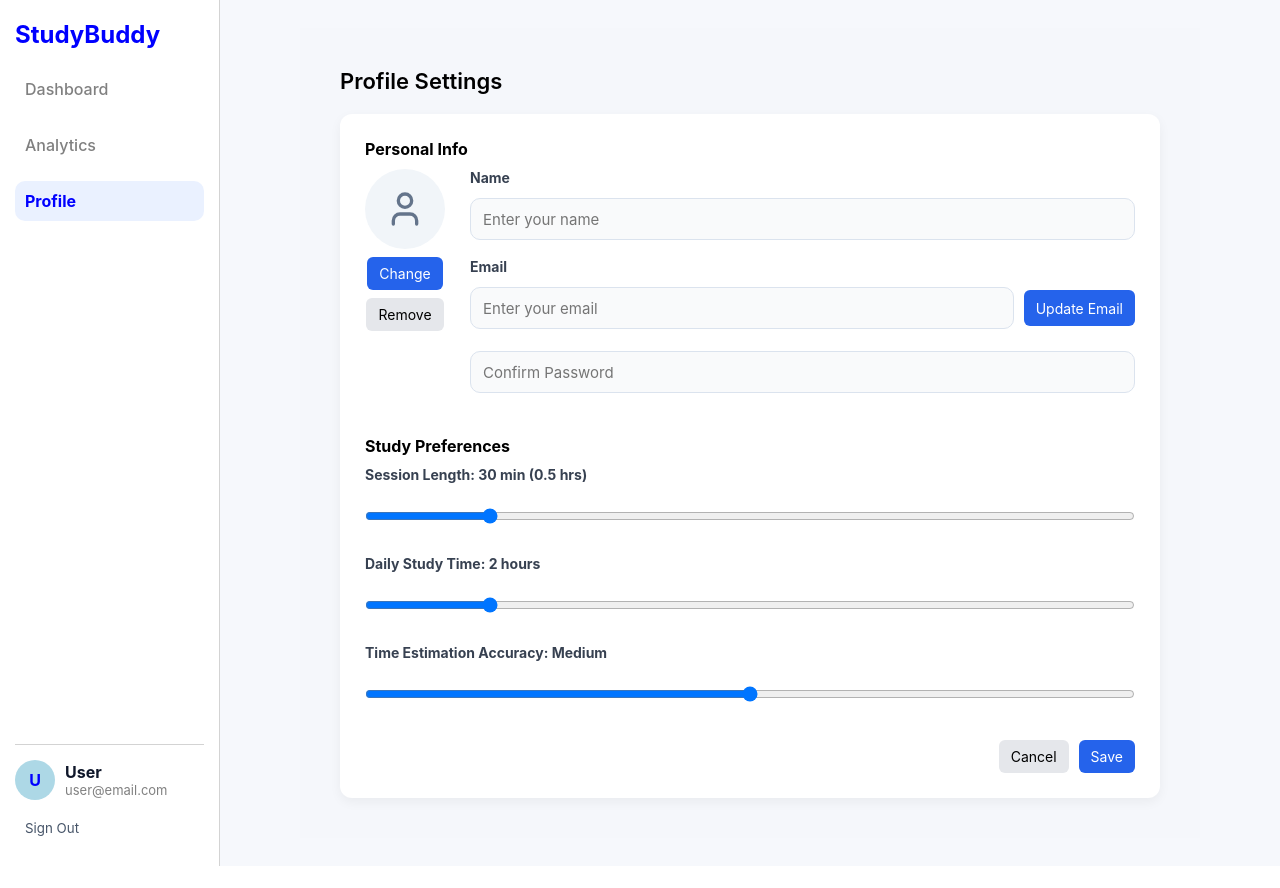
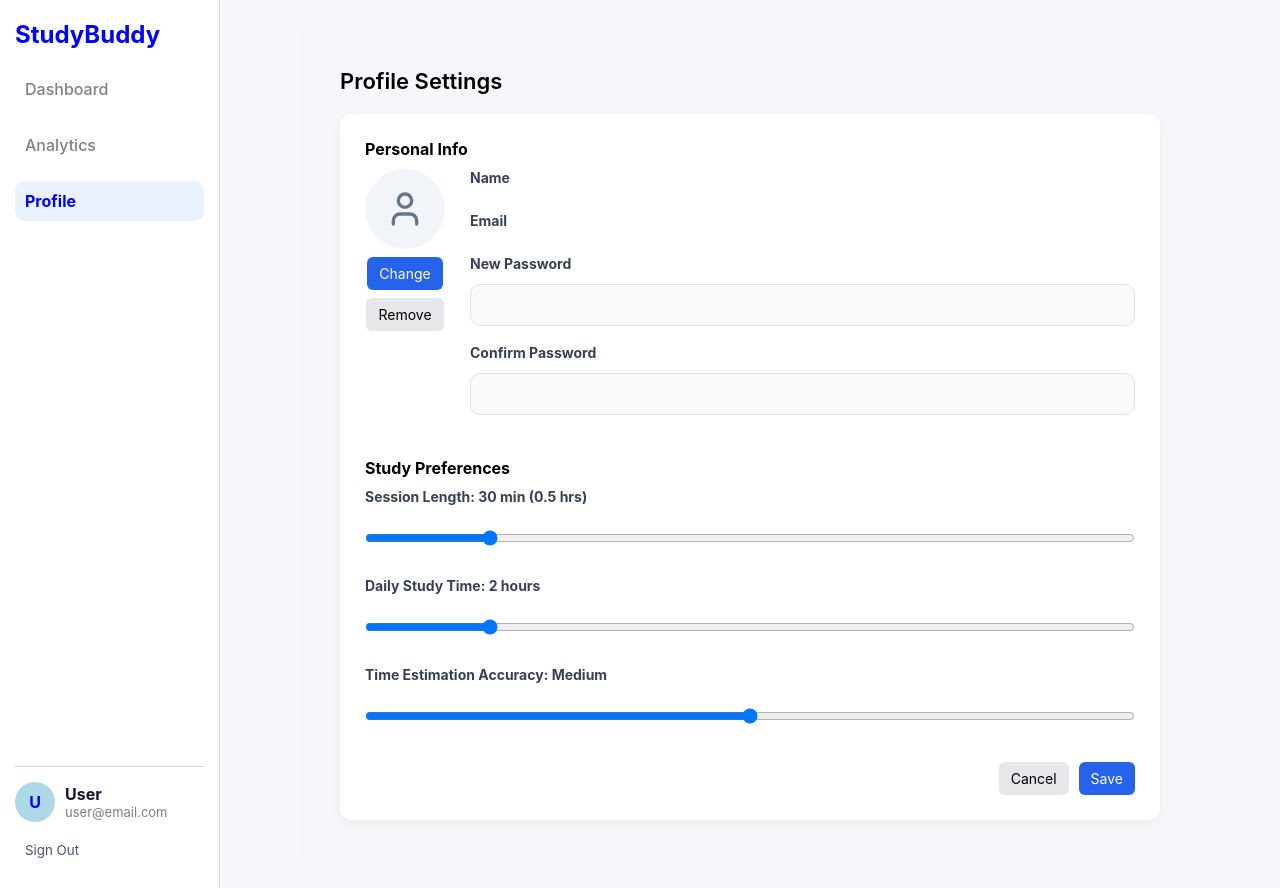
Before and after one commit to ahmedjlidi/Web-Project, a React (Vite) app: page /profile in a window 1280 px wide. Before the commit the page ends 866 px from the top, so only its background shows below. Built offline with nearby package versions, Linux system fonts and the light colour scheme.

Commit message:
Fixed addTask

```diff
--- a/src/components/AddTask.jsx
+++ b/src/components/AddTask.jsx
@@ -60,7 +60,7 @@ function AddTask({ setTasks, onClose }) {
         };
 
         try {
-    const res = await fetch("http://localhost:5001/api/tasks", {
+            const res = await fetch("http://localhost:3501/api/tasks", {
                 method: "POST",
                 headers: {
                     "Content-Type": "application/json",
@@ -72,15 +72,20 @@ function AddTask({ setTasks, onClose }) {
             const data = await res.json();
 
             if (!res.ok) {
-      alert(data.error || "Failed to create task");
+                alert(data.message || "Failed to create task");
                 return;
             }
 
-    setTasks((prev) => [...prev, {
-      ...data,
-      taskID: data._id,
-      currentProgress: data.currentProgress || 0
-    }]);
+            const createdTask = data.task;
+
+            setTasks((prev) => [
+                ...prev,
+                {
+                    ...createdTask,
+                    taskID: createdTask._id,
+                    currentProgress: createdTask.currentProgress || 0
+                }
+            ]);
 
             onClose();
 
--- a/src/components/PersonalInfo.jsx
+++ b/src/components/PersonalInfo.jsx
@@ -1,20 +1,144 @@
+// import React from "react";
+// import { User } from "lucide-react";
+// import { EMAIL_REGEX } from '../components/validation'
+// import { useEffect } from "react";
+
+// function PersonalInfo({
+//   name,
+//   setName,
+//   email,
+//   setEmail,
+//   password,
+//   setPassword,
+//   handleUpdateEmail,
+//   emailError,
+//   setEmailError,
+//   avatar,
+//   setAvatar
+// }) {
+//   const handleImageChange = (e) => {
+//     const file = e.target.files[0];
+
+//     if (file) {
+//       const reader = new FileReader();
+
+//       reader.onloadend = () => {
+//         setAvatar(reader.result); // ase64 string
+//       };
+
+//       reader.readAsDataURL(file);
+//     }
+//   };
+
+//   const validateEmail = (value) => {
+//     if (value.trim().length === 0) {
+//       return 'You cannot leave this field empty'
+//     }
+
+//     if (!EMAIL_REGEX.test(value)) {
+//       return 'Please enter a valid email address.'
+//     }
+
+//     return ''
+//   }
+//   return (
+//     <div className="section">
+//       <h3>Personal Info</h3>
+
+//       <div className="personal-row">
+//         <div className="left">
+//           <div className="avatar">
+//             {/*<User size={40} />*/}
+//             {avatar ? (
+//               <img src={avatar} alt="avatar" className="avatar-img" />
+//             ) : (
+//               <User size={40} />
+//             )}
+//             {/* hidden file input*/}
+//             <input
+//               type="file"
+//               accept="image/*"
+//               style={{ display: "none" }}
+//               id="avatarInput"
+//               onChange={handleImageChange}
+//             />
+//           </div>
+//           <button
+//             className="btn primary"
+//             onClick={() => document.getElementById("avatarInput").click()}
+//           >
+//             Change
+//           </button>
+//           <button
+//             className="btn"
+//             onClick={() => setAvatar("")}
+//           >
+//             Remove
+//           </button>
+//         </div>
+
+//         <div className="right">
+//           <div className="form-group">
+//             <label>Name</label>
+//             <input
+//               placeholder="Enter your name"
+//               value={name}
+//               onChange={(e) => setName(e.target.value)}
+//             />
+//           </div>
+
+//           <div className="email-row">
+//             <div className="form-group email-input">
+//               <label>Email</label>
+//               <input
+//                 placeholder="Enter your email"
+//                 value={email}
+//                 onChange={(e) => setEmail(e.target.value)}
+//               />
+//             </div>
+
+//             <button
+//               className="btn primary update-btn"
+//               onClick={handleUpdateEmail}
+//             >
+//               Update Email
+//             </button>
+//           </div>
+
+//           <div className="form-group">
+//             <input
+//               type="password"
+//               placeholder="Confirm Password"
+//               value={password}
+//               onChange={(e) => {
+//                 setPassword(e.target.value);
+//                 setEmailError(""); // clears error while typing
+//               }}
+//             />
+//             {emailError && <p className="error">{emailError}</p>}
+//           </div>
+//         </div>
+//       </div>
+//     </div>
+//   );
+// }
+
+// export default PersonalInfo;
+
 import React from "react";
 import { User } from "lucide-react";
-import { EMAIL_REGEX } from '../components/validation'
-import { useEffect } from "react";
 
 function PersonalInfo({
   name,
-  setName,
   email,
-  setEmail,
-  password,
-  setPassword,
-  handleUpdateEmail,
-  emailError,
-  setEmailError,
   avatar,
-  setAvatar
+  setAvatar,
+  newPassword,
+  setNewPassword,
+  confirmPassword,
+  setConfirmPassword,
+  passwordError,
+  setPasswordError
 }) {
   const handleImageChange = (e) => {
     const file = e.target.files[0];
@@ -29,25 +153,6 @@ function PersonalInfo({
       reader.readAsDataURL(file);
     }
   };
-
-  const validateEmail = (value) => {
-    if (value.trim().length === 0) {
-      return 'You cannot leave this field empty'
-    }
-
-    if (!EMAIL_REGEX.test(value)) {
-      return 'Please enter a valid email address.'
-    }
-
-    return ''
-  }
-
-  /*useEffect(() => {
-    const emailErr = validateEmail(email)
-    setEmailError(emailErr)
-    setEmailValid(emailErr === '')
-  }, [email])
-*/
 
   return (
     <div className="section">
@@ -88,43 +193,40 @@ function PersonalInfo({
         <div className="right">
           <div className="form-group">
             <label>Name</label>
+            <p>{name}</p>
+          </div>
+
+          <div className="form-group">
+            <label>Email</label>
+            <p>{email}</p>
+          </div>
+
+          <div className="form-group">
+            <label>New Password</label>
             <input
-              placeholder="Enter your name"
-              value={name}
-              onChange={(e) => setName(e.target.value)}
+              type="password"
+              value={newPassword}
+              onChange={(e) => {
+                setNewPassword(e.target.value);
+                setPasswordError("");
+              }}
             />
           </div>
 
-          <div className="email-row">
-            <div className="form-group email-input">
-              <label>Email</label>
-              <input
-                placeholder="Enter your email"
-                value={email}
-                onChange={(e) => setEmail(e.target.value)}
-              />
-            </div>
-
-            <button
-              className="btn primary update-btn"
-              onClick={handleUpdateEmail}
-            >
-              Update Email
-            </button>
+          <div className="form-group">
+            <label>Confirm Password</label>
+            <input
+              type="password"
+              value={confirmPassword}
+              onChange={(e) => {
+                setConfirmPassword(e.target.value);
+                setPasswordError("");
+              }}
+            />
           </div>
 
-          <div className="form-group">
-            <input
-              type="password"
-              placeholder="Confirm Password"
-              value={password}
-              onChange={(e) => {
-                setPassword(e.target.value);
-                setEmailError(""); // clears error while typing
-              }}
-            />
-            {emailError && <p className="error">{emailError}</p>}
-          </div>
+          {passwordError && <p className="error">{passwordError}</p>}
+
         </div>
       </div>
     </div>
--- a/src/pages/Authentication.jsx
+++ b/src/pages/Authentication.jsx
@@ -188,7 +188,7 @@ function Authentication({ state }) {
             let data
 
             if (isLogin) {
-                response = await fetch("http://localhost:5001/api/auth/login", {
+                response = await fetch("http://localhost:3501/api/auth/login", {
                     method: "POST",
                     headers: { "Content-Type": "application/json" },
                     body: JSON.stringify({
@@ -197,7 +197,7 @@ function Authentication({ state }) {
                     })
                 })
             } else {
-                response = await fetch("http://localhost:5001/api/auth/register", {
+                response = await fetch("http://localhost:3501/api/auth/register", {
                     method: "POST",
                     headers: { "Content-Type": "application/json" },
                     body: JSON.stringify({
--- a/src/pages/Profile.jsx
+++ b/src/pages/Profile.jsx
@@ -82,7 +82,7 @@ useEffect(() => {
       return;
     }
 
-    const data = {username: name,preferredSessionLength: sessionLength,averageDailyStudyTime: studyTime,accuracy,avatar,};
+    const data = { username: name, preferredSessionLength: sessionLength, averageDailyStudyTime: studyTime, accuracy, avatar, };
 
     if (newPassword) {
       data.passwordHash = newPassword;
```
Also changed, not shown: 2 other files (tests, documents, lock files or other folders). Lines whose indentation alone changed are shown as unchanged.
